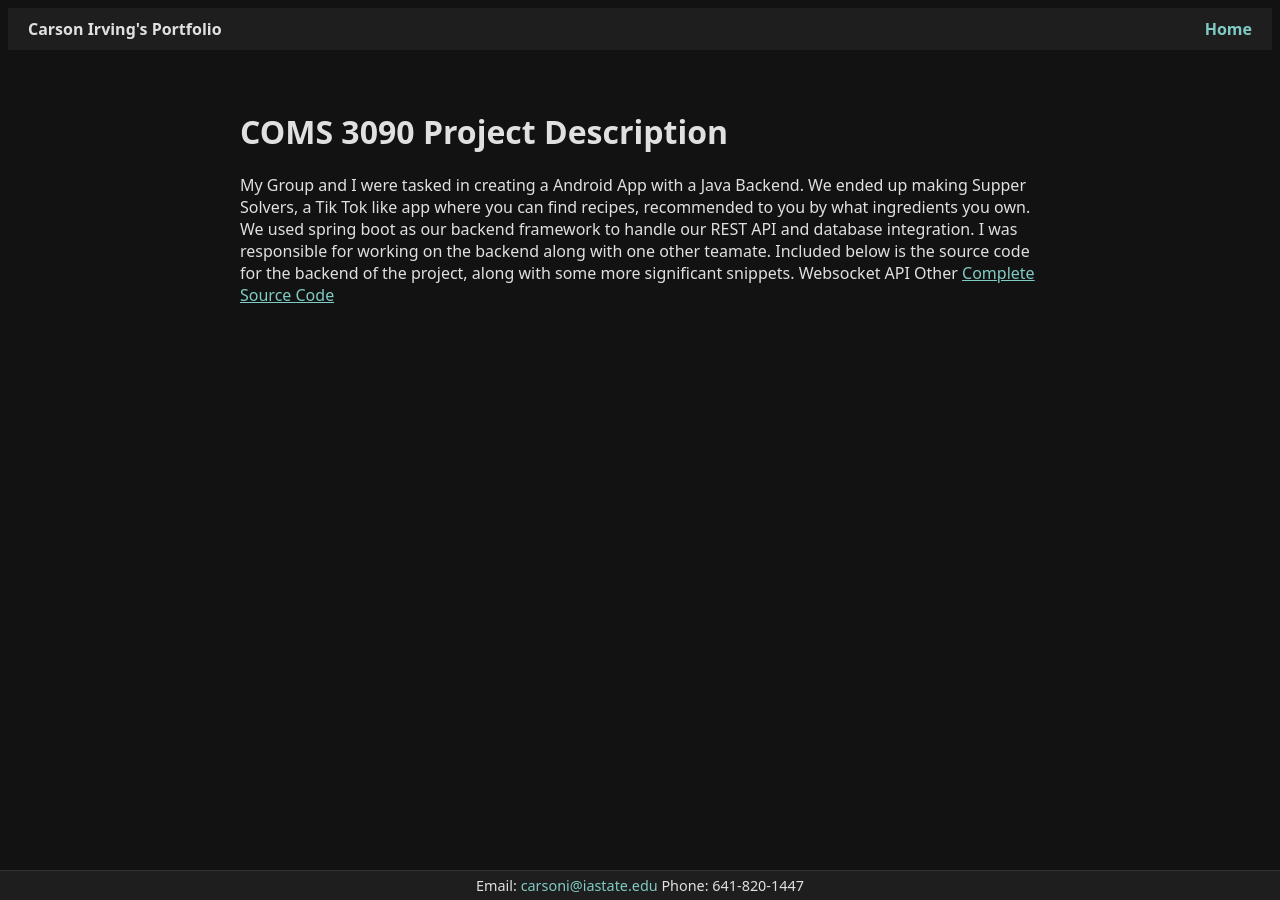
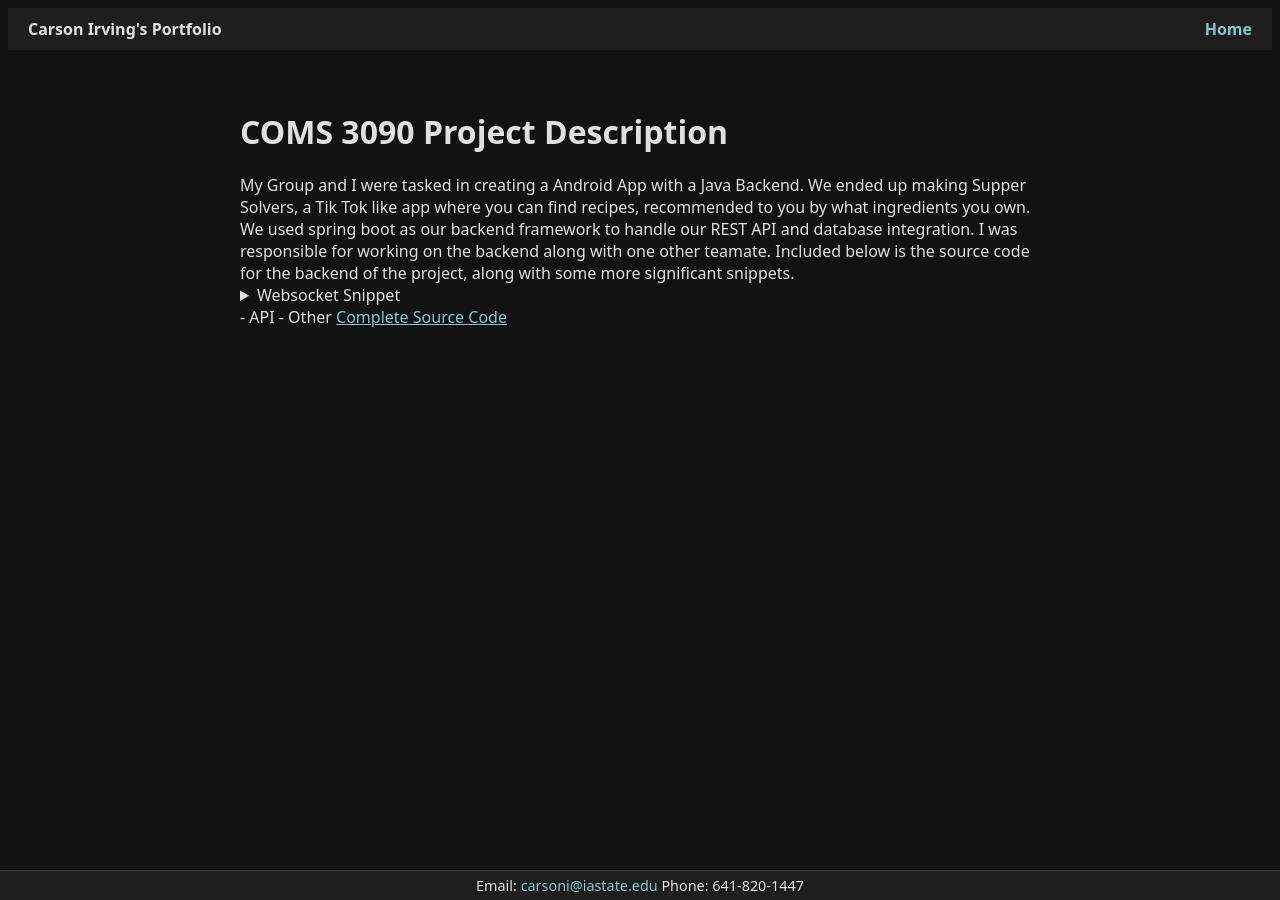
Before and after one commit to carsoni4/carsoni4.github.io, a Jekyll site: the page built from 309Project/projectDescription.html, in a window 1280 px wide. Built offline with Jekyll 4.4.1, drawn with Linux system fonts in a browser that asks for light colours; some of the changed lines change nothing that is shown.

Commit message:
Add code snippet test

```diff
--- a/309Project/projectDescription.html
+++ b/309Project/projectDescription.html
@@ -6,10 +6,28 @@
 My Group and I were tasked in creating a Android App with a Java Backend.
 We ended up making Supper Solvers, a Tik Tok like app where you can find recipes, recommended to you by what ingredients you own. We used spring boot as our backend framework to handle our REST API and database integration. I was responsible for working on the backend along with one other teamate. Included below is the source code for the backend of the project, along with some more significant snippets.
 
-Websocket
+<details>
+  <summary>Websocket Snippet</summary>
+  <pre><code>
+else if(message.startsWith("[OPENUSER]"))
+{
+    String chatHist = message.substring(11);
+    sendMessageToPArticularUser(username, getUserHistory(chatHist, username));
+}
+else if(message.startsWith("[OPENGROUP]"))
+{
+    sendMessageToPArticularUser(username, getGroupHistory(groupID));
+}
+else if(message.startsWith("[FRIEND]"))
+{
+    if(usernameSessionMap.containsKey(message.substring(9)))
+        friendNotificationSend(message.substring(9));
+}
+  </code></pre>
+</details>
 
-API
 
-Other
+- API
+- Other
 
 <a href="https://github.com/carsoni4/Supper-Solver">Complete Source Code</a>
```
